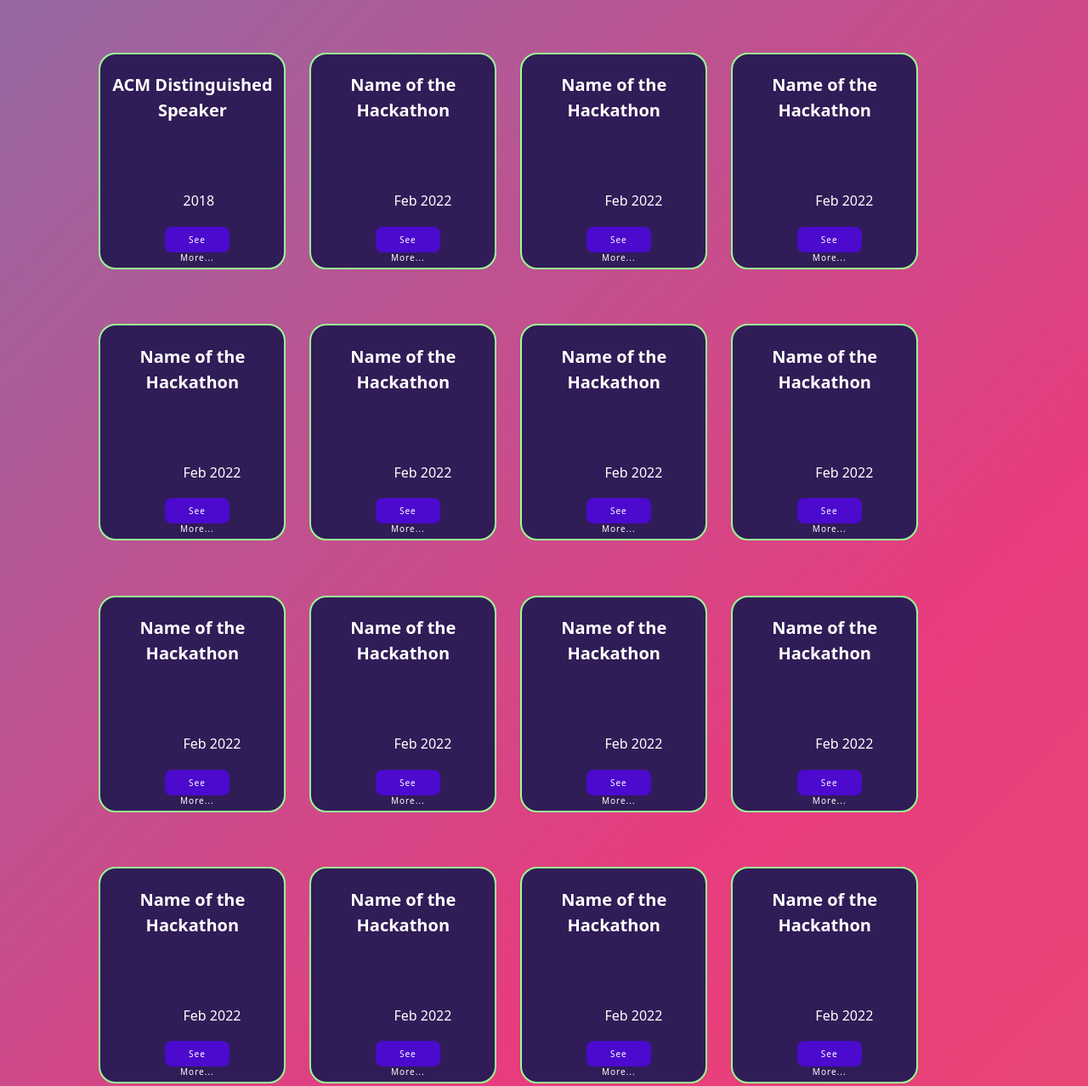
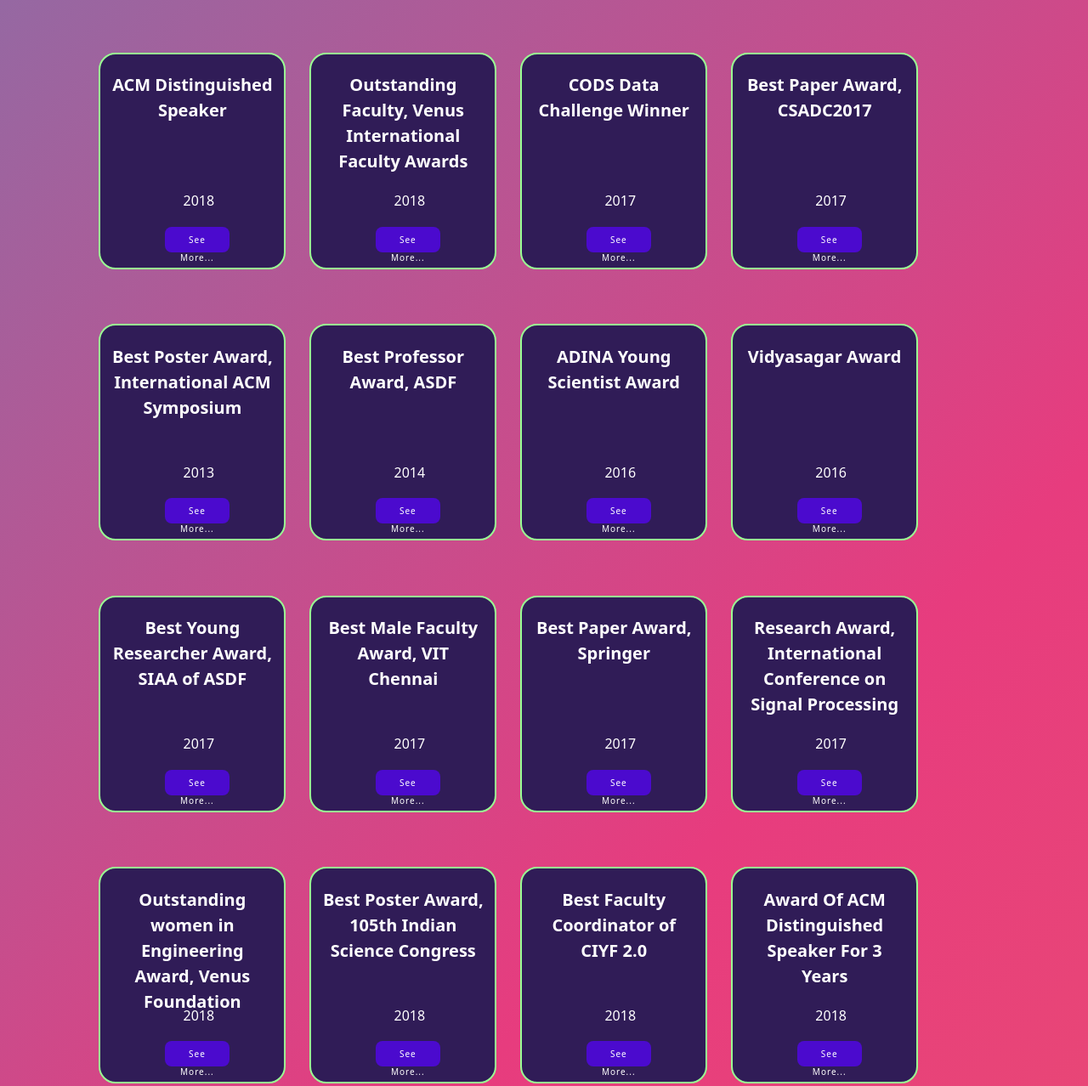
Before and after one commit to Priyanshu1011/ACM-SCOPE-Achievements, a plain HTML site: page faculty.html in a window 1280 px wide. Shown: the part 375-1653 px from the top of the page at 85% size. Drawn offline with nearby package versions, Linux system fonts and the light colour scheme.

Commit message:
Add more faculty achivements

```diff
--- a/faculty.html
+++ b/faculty.html
@@ -53,80 +53,99 @@
                 <img src="https://chennai.vit.ac.in/wp-content/uploads/2021/07/5.png" width="60%">
             </div>
             <div class="hidden" id="content-6">
-                <h5>Details - 6</h5>
-                <p>Lorem ipsum, dolor sit amet consectetur adipisicing elit. Accusantium, ullam.</p>
+                <h5>Outstanding Faculty, Venus International Faculty Awards</h5>
+                <p>Dr G Malathi received Outstanding Faculty award in Venus International Faculty Awards,2018</p>
+                <img src="https://chennai.vit.ac.in/wp-content/uploads/2021/07/6.png" width="60%">
             </div>
             <div class="hidden" id="content-7">
-                <h5>Details - 7</h5>
-                <p>Lorem ipsum, dolor sit amet consectetur adipisicing elit. Accusantium, ullam.</p>
+                <h5>CODS Data Challenge Winner</h5>
+                <p>Dr R. Rajalakshmi received CODS Data Challenge Winner from Indian Institute of Technology, Madras, 2017</p>
+                <img src="https://chennai.vit.ac.in/wp-content/uploads/2021/07/7.png" width="42%">
             </div>
             <div class="hidden" id="content-8">
-                <h5>Details - 8</h5>
-                <p>Lorem ipsum, dolor sit amet consectetur adipisicing elit. Accusantium, ullam.</p>
+                <h5>Best Paper Award, CSADC2017</h5>
+                <p>Dr V. Pattabiraman and Dr. S. Harini received Best Paper Award with Euro 150 e-Cash Voucher in the International Conference on Computational Sciences, Advanced Database and Computing (CSADC2017) held at Phuket, Thailand, 2017.</p>
+                <img src="https://chennai.vit.ac.in/wp-content/uploads/2021/07/8.png" width="80%">
             </div>
             <div class="hidden" id="content-9">
-                <h5>Details - 9</h5>
-                <p>Lorem ipsum, dolor sit amet consectetur adipisicing elit. Accusantium, ullam.</p>
+                <h5>Best Poster Award, International ACM Symposium</h5>
+                <p>Dr B. Rajesh Kanna received Best Poster Award at 22nd International ACM Symposium on High-Performance Parallel and Distributed Computing(HPDC2013), New York, 2013.</p>
+                <img src="https://chennai.vit.ac.in/wp-content/uploads/2021/07/9.png" width="60%">
             </div>
             <div class="hidden" id="content-10">
-                <h5>Details - 10</h5>
-                <p>Lorem ipsum, dolor sit amet consectetur adipisicing elit. Accusantium, ullam.</p>
+                <h5>Best Professor Award, ASDF</h5>
+                <p>Dr.S.Geetha won “Best Professor Award” from ASDF for the year 2014</p>
+                <img src="https://chennai.vit.ac.in/wp-content/uploads/2021/07/10.png" width="55%">
             </div>
             <div class="hidden" id="content-11">
-                <h5>Details - 11</h5>
-                <p>Lorem ipsum, dolor sit amet consectetur adipisicing elit. Accusantium, ullam.</p>
+                <h5>ADINA Young Scientist Award</h5>
+                <p>Dr. Jagadeesh Kannan won “ADINA Young Scientist Award” instituted by ADINA Group of Institutions, Sagar (M.P.) on March 05, 2016.</p>
+                <img src="https://chennai.vit.ac.in/wp-content/uploads/2021/07/11.png" width="50%">
             </div>
             <div class="hidden" id="content-12">
-                <h5>Details - 12</h5>
-                <p>Lorem ipsum, dolor sit amet consectetur adipisicing elit. Accusantium, ullam.</p>
+                <h5>Vidyasagar Award</h5>
+                <p>Dr.Jagadeesh Kannan won “Vidyasagar Award - Keen Dedication & contribution in the field of Science & Technology” in 2016.</p>
+                <img src="https://chennai.vit.ac.in/wp-content/uploads/2021/07/12.png" width="50%">
             </div>
             <div class="hidden" id="content-13">
-                <h5>Details - 13</h5>
-                <p>Lorem ipsum, dolor sit amet consectetur adipisicing elit. Accusantium, ullam.</p>
+                <h5>Best Young Researcher Award, SIAA of ASDF</h5>
+                <p>Dr.T.Subbulakshmi won “Best Young Researcher Award” from SIAA of ASDF for the year 2017</p>
+                <img src="https://chennai.vit.ac.in/wp-content/uploads/2021/07/13.png" width="60%">
             </div>
             <div class="hidden" id="content-14">
-                <h5>Details - 14</h5>
-                <p>Lorem ipsum, dolor sit amet consectetur adipisicing elit. Accusantium, ullam.</p>
+                <h5>Best Male Faculty Award, VIT Chennai</h5>
+                <p>Dr.Syed Ibrahim S.P. received “Best Male Faculty Award” in University Day Celebrations, VIT University Chennai in 2017</p>
+                <img src="https://chennai.vit.ac.in/wp-content/uploads/2021/07/14.png" width="60%">
             </div>
             <div class="hidden" id="content-15">
-                <h5>Details - 15</h5>
-                <p>Lorem ipsum, dolor sit amet consectetur adipisicing elit. Accusantium, ullam.</p>
+                <h5>Best Paper Award, Springer</h5>
+                <p>Dr.Harini Sriram, Dr.Pattabiraman won “Best Paper Award”, Springer in 2017</p>
+                <img src="https://chennai.vit.ac.in/wp-content/uploads/2021/07/15.png" width="60%">
             </div>
             <div class="hidden" id="content-16">
-                <h5>Details - 16</h5>
-                <p>Lorem ipsum, dolor sit amet consectetur adipisicing elit. Accusantium, ullam.</p>
+                <h5>Research Award, International Conference on Signal Processing, Communications and Networking</h5>
+                <p>Dr. Vaidehi Vijayakumar won “Research Award” for 4th International Conference on Signal Processing, Communications and Networking ,MIT campus Chennai in 2017</p>
+                <img src="https://chennai.vit.ac.in/wp-content/uploads/2021/07/16.png" width="50%">
             </div>
             <div class="hidden" id="content-17">
-                <h5>Details - 17</h5>
-                <p>Lorem ipsum, dolor sit amet consectetur adipisicing elit. Accusantium, ullam.</p>
+                <h5>Outstanding women in Engineering Award, Venus International Foundation</h5>
+                <p>Dr.S.Geetha won “Outstanding women in Engineering Award” from Venus International Foundation for the contribution and achievement in the field of computer science and Engineering in 2018</p>
+                <img src="https://chennai.vit.ac.in/wp-content/uploads/2021/07/17.png" width="60%">
             </div>
             <div class="hidden" id="content-18">
-                <h5>Details - 18</h5>
-                <p>Lorem ipsum, dolor sit amet consectetur adipisicing elit. Accusantium, ullam.</p>
+                <h5>Best Poster Award, 105th Indian Science Congress</h5>
+                <p>Dr.Geetha won Best Poster Award, 105th Indian Science Congress, Held In Manipur University</p>
+                <img src="https://chennai.vit.ac.in/wp-content/uploads/2021/07/18.png" width="35%">
             </div>
             <div class="hidden" id="content-19">
-                <h5>Details - 19</h5>
-                <p>Lorem ipsum, dolor sit amet consectetur adipisicing elit. Accusantium, ullam.</p>
+                <h5>Best Faculty Coordinator of CIYF 2.0</h5>
+                <p>Dr.Jagadeesh Kannan awarded as “Best Faculty Coordinator” of CIYF 2.0 - Chennai International Youth Fest'18 - The World's Biggest Youth Conclave In India, Which Is Organized By Youth Development Consortium (YDC) Supported By Govt. Of India & Govt. Of Tamil Nadu, September 01-15, 2018</p>
+                <img src="https://chennai.vit.ac.in/wp-content/uploads/2021/07/19.png" width="50%">
             </div>
             <div class="hidden" id="content-20">
-                <h5>Details - 20</h5>
-                <p>Lorem ipsum, dolor sit amet consectetur adipisicing elit. Accusantium, ullam.</p>
+                <h5>Award Of ACM Distinguished Speaker For 3 Years</h5>
+                <p>Dr.Pradeep Kumar T.S received “Award Of ACM Distinguished Speaker For Three Years”, ACM Headquarters On October 25, 2018</p>
+                <img src="https://chennai.vit.ac.in/wp-content/uploads/2021/07/20.png" width="55%">
             </div>
             <div class="hidden" id="content-21">
                 <h5>Details - 21</h5>
                 <p>Lorem ipsum, dolor sit amet consectetur adipisicing elit. Accusantium, ullam.</p>
+                <img src="" width="60%">
             </div>
             <div class="hidden" id="content-22">
                 <h5>Details - 22</h5>
                 <p>Lorem ipsum, dolor sit amet consectetur adipisicing elit. Accusantium, ullam.</p>
+                <img src="" width="60%">
             </div>
             <div class="hidden" id="content-23">
                 <h5>Details - 23</h5>
                 <p>Lorem ipsum, dolor sit amet consectetur adipisicing elit. Accusantium, ullam.</p>
+                <img src="" width="60%">
             </div>
             <div class="hidden" id="content-24">
                 <h5>Details - 24</h5>
                 <p>Lorem ipsum, dolor sit amet consectetur adipisicing elit. Accusantium, ullam.</p>
+                <img src="" width="60%">
             </div>
             <button type="submit" onclick="closePopup()" class="close-button"><i class="fa fa-times" aria-hidden="true"></i></button>
         </div>
@@ -159,82 +178,82 @@
 		</div> <!-- End of div.ach-row -->
 		<div class="ach-row">
 			<div class="ach-col active-ach">
-					<p class="ach-name">Name of the Hackathon</p>
-					<p class="date">Feb 2022</p>
+					<p class="ach-name">Outstanding Faculty, Venus International Faculty Awards</p>
+					<p class="date">2018</p>
 					<button class="see-more-button" id="6" onclick="openPopup(this.id)"><span class="see-more-text">See More...</span></button>
 			</div>
 			<div class="ach-col active-ach">
-					<p class="ach-name">Name of the Hackathon</p>
-					<p class="date">Feb 2022</p>
+					<p class="ach-name">CODS Data Challenge Winner</p>
+					<p class="date">2017</p>
 					<button class="see-more-button" id="7" onclick="openPopup(this.id)"><span class="see-more-text">See More...</span></button>
 			</div>
 			<div class="ach-col active-ach">
-					<p class="ach-name">Name of the Hackathon</p>
-					<p class="date">Feb 2022</p>
+					<p class="ach-name">Best Paper Award, CSADC2017</p>
+					<p class="date">2017</p>
 					<button class="see-more-button" id="8" onclick="openPopup(this.id)"><span class="see-more-text">See More...</span></button>
 			</div>
 			<div class="ach-col active-ach">
-					<p class="ach-name">Name of the Hackathon</p>
-					<p class="date">Feb 2022</p>
+					<p class="ach-name">Best Poster Award, International ACM Symposium</p>
+					<p class="date">2013</p>
 					<button class="see-more-button" id="9" onclick="openPopup(this.id)"><span class="see-more-text">See More...</span></button>
 			</div>
 			<div class="ach-col active-ach">
-					<p class="ach-name">Name of the Hackathon</p>
-					<p class="date">Feb 2022</p>
+					<p class="ach-name">Best Professor Award, ASDF</p>
+					<p class="date">2014</p>
 					<button class="see-more-button" id="10" onclick="openPopup(this.id)"><span class="see-more-text">See More...</span></button>
 			</div>
 		</div> <!-- End of div.ach-row -->
 		<div class="ach-row">
 			<div class="ach-col active-ach">
-					<p class="ach-name">Name of the Hackathon</p>
-					<p class="date">Feb 2022</p>
+					<p class="ach-name">ADINA Young Scientist Award</p>
+					<p class="date">2016</p>
 					<button class="see-more-button" id="11" onclick="openPopup(this.id)"><span class="see-more-text">See More...</span></button>
 			</div>
 			<div class="ach-col active-ach">
-					<p class="ach-name">Name of the Hackathon</p>
-					<p class="date">Feb 2022</p>
+					<p class="ach-name">Vidyasagar Award</p>
+					<p class="date">2016</p>
 					<button class="see-more-button" id="12" onclick="openPopup(this.id)"><span class="see-more-text">See More...</span></button>
 			</div>
 			<div class="ach-col active-ach">
-					<p class="ach-name">Name of the Hackathon</p>
-					<p class="date">Feb 2022</p>
+					<p class="ach-name">Best Young Researcher Award, SIAA of ASDF</p>
+					<p class="date">2017</p>
 					<button class="see-more-button" id="13" onclick="openPopup(this.id)"><span class="see-more-text">See More...</span></button>
 			</div>
 			<div class="ach-col active-ach">
-					<p class="ach-name">Name of the Hackathon</p>
-					<p class="date">Feb 2022</p>
+					<p class="ach-name">Best Male Faculty Award, VIT Chennai</p>
+					<p class="date">2017</p>
 					<button class="see-more-button" id="14" onclick="openPopup(this.id)"><span class="see-more-text">See More...</span></button>
 			</div>
 			<div class="ach-col active-ach">
-					<p class="ach-name">Name of the Hackathon</p>
-					<p class="date">Feb 2022</p>
+					<p class="ach-name">Best Paper Award, Springer</p>
+					<p class="date">2017</p>
 					<button class="see-more-button" id="15" onclick="openPopup(this.id)"><span class="see-more-text">See More...</span></button>
 			</div>
 		</div> <!-- End of div.ach-row -->
 		<div class="ach-row">
 			<div class="ach-col active-ach">
-					<p class="ach-name">Name of the Hackathon</p>
-					<p class="date">Feb 2022</p>
+					<p class="ach-name">Research Award, International Conference on Signal Processing</p>
+					<p class="date">2017</p>
 					<button class="see-more-button" id="16" onclick="openPopup(this.id)"><span class="see-more-text">See More...</span></button>
 			</div>
 			<div class="ach-col active-ach">
-					<p class="ach-name">Name of the Hackathon</p>
-					<p class="date">Feb 2022</p>
+					<p class="ach-name">Outstanding women in Engineering Award, Venus Foundation</p>
+					<p class="date">2018</p>
 					<button class="see-more-button" id="17" onclick="openPopup(this.id)"><span class="see-more-text">See More...</span></button>
 			</div>
 			<div class="ach-col active-ach">
-					<p class="ach-name">Name of the Hackathon</p>
-					<p class="date">Feb 2022</p>
+					<p class="ach-name">Best Poster Award, 105th Indian Science Congress</p>
+					<p class="date">2018</p>
 					<button class="see-more-button" id="18" onclick="openPopup(this.id)"><span class="see-more-text">See More...</span></button>
 			</div>
 			<div class="ach-col active-ach">
-					<p class="ach-name">Name of the Hackathon</p>
-					<p class="date">Feb 2022</p>
+					<p class="ach-name">Best Faculty Coordinator of CIYF 2.0</p>
+					<p class="date">2018</p>
 					<button class="see-more-button" id="19" onclick="openPopup(this.id)"><span class="see-more-text">See More...</span></button>
 			</div>
 			<div class="ach-col active-ach">
-					<p class="ach-name">Name of the Hackathon</p>
-					<p class="date">Feb 2022</p>
+					<p class="ach-name">Award Of ACM Distinguished Speaker For 3 Years</p>
+					<p class="date">2018</p>
 					<button class="see-more-button" id="20" onclick="openPopup(this.id)"><span class="see-more-text">See More...</span></button>
 			</div>
 		</div> <!-- End of div.ach-row -->
```
